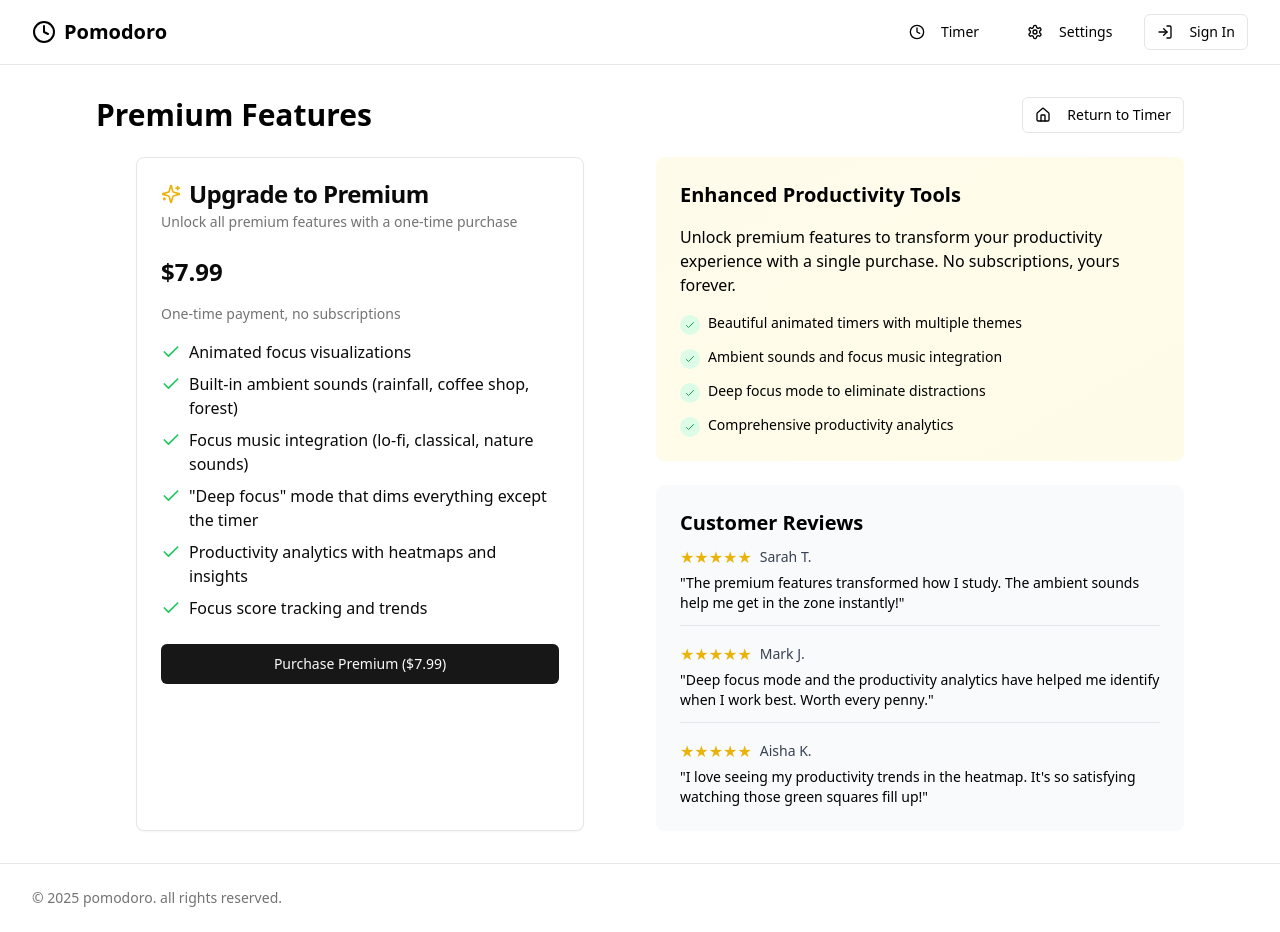
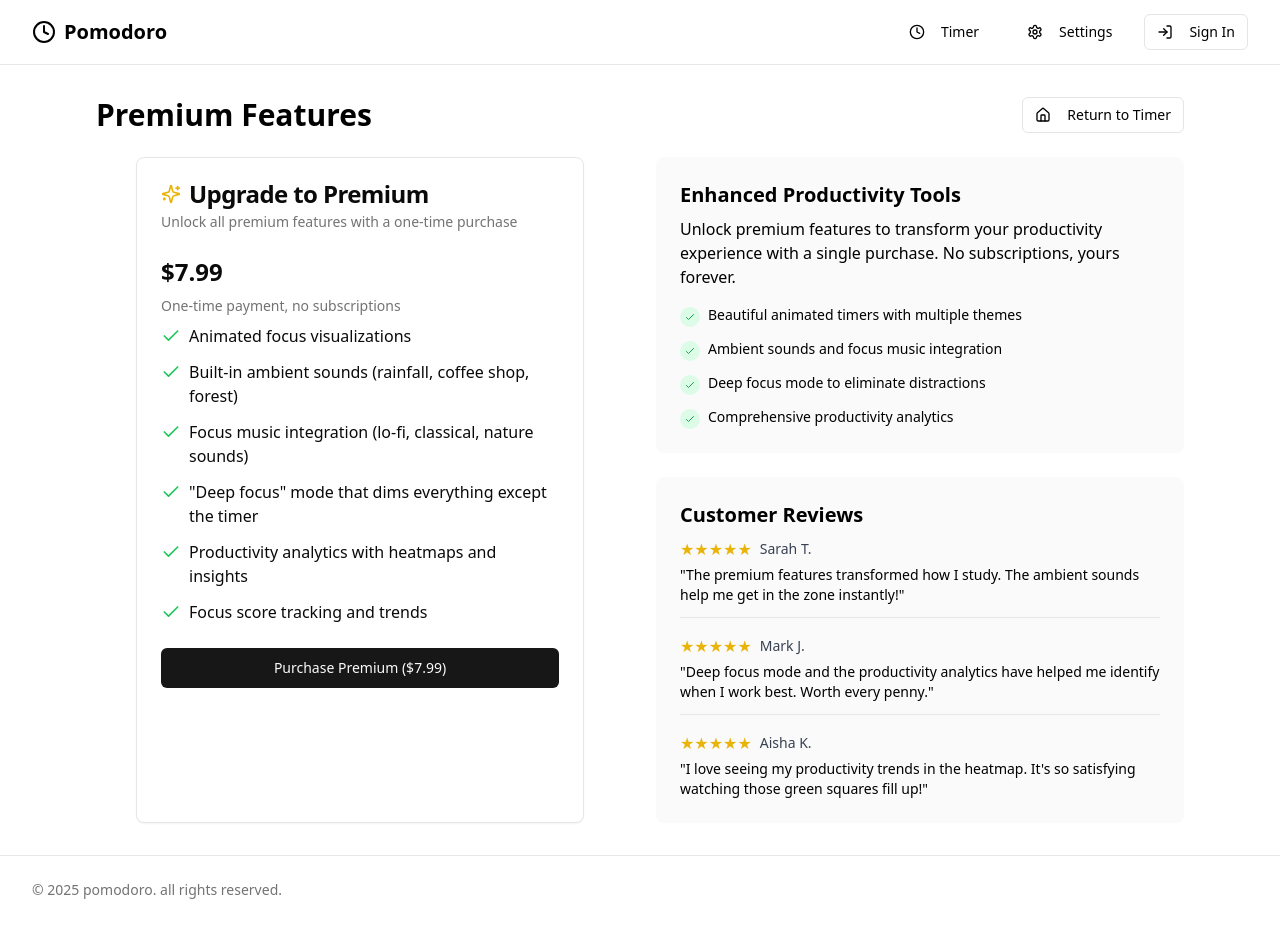
Before and after one commit to abdiel-vega/pomodoro_timer, a Next.js app: page /premium in a window 1280 px wide. Built offline with nearby package versions, Linux system fonts and the light colour scheme; no server answers.

Commit message:
small changes

```diff
--- a/app/premium/page.tsx
+++ b/app/premium/page.tsx
@@ -36,10 +36,9 @@ export default function PremiumPage() {
         // For non-premium users, just show the purchase component
         <div className="grid grid-cols-1 md:grid-cols-2 gap-8">
           <PremiumPurchase />
-
           <div className="space-y-6">
-            <div className="bg-gradient-to-br from-amber-50 to-yellow-50 rounded-lg p-6">
-              <h2 className="text-xl font-bold mb-4">Enhanced Productivity Tools</h2>
+            <div className="bg-zinc-50 dark:bg-zinc-800 dark:text-gray-100 rounded-lg p-6">
+              <h2 className="text-xl font-bold mb-2 dark:text-white">Enhanced Productivity Tools</h2>
               <p className="mb-4">
                 Unlock premium features to transform your productivity experience with a single purchase. No subscriptions, yours forever.
               </p>
@@ -79,7 +78,7 @@ export default function PremiumPage() {
               </ul>
             </div>
 
-            <div className="bg-slate-50 dark:bg-gray-800 dark:text-gray-100 rounded-lg p-6">
+            <div className="bg-zinc-50 dark:bg-zinc-800 dark:text-gray-100 rounded-lg p-6">
               <h2 className="text-xl font-bold mb-2 dark:text-white">Customer Reviews</h2>
               <div className="space-y-4">
                 <div className="border-b dark:border-gray-700 pb-3">
@@ -129,19 +128,19 @@ export default function PremiumPage() {
           </div>
 
           <Tabs defaultValue="settings">
-            <TabsList className="w-full border-b pb-0">
+            <TabsList className="size-14 w-full p-1">
               <TabsTrigger value="settings">Settings</TabsTrigger>
               <TabsTrigger value="analytics">Analytics</TabsTrigger>
             </TabsList>
 
-            <TabsContent value="settings" className="mt-6">
+            <TabsContent value="settings" className="m-3">
               <div className="grid grid-cols-1 md:grid-cols-2 gap-6">
                 <SoundControls />
                 <DeepFocusMode />
               </div>
             </TabsContent>
 
-            <TabsContent value="analytics" className="mt-6">
+            <TabsContent value="analytics" className="m-3">
               <div className="grid grid-cols-1 lg:grid-cols-2 gap-6">
                 <div className="space-y-6">
                   <ProductivityHeatmap />
--- a/components/premium/premium-purchase.tsx
+++ b/components/premium/premium-purchase.tsx
@@ -66,11 +66,11 @@ export default function PremiumPurchase() {
         </CardDescription>
       </CardHeader>
       <CardContent>
-        <div className="space-y-4">
+        <div className="space-y-2">
           <p className="text-2xl font-bold">$7.99</p>
           <p className="text-sm text-muted-foreground">One-time payment, no subscriptions</p>
 
-          <div className="space-y-2">
+          <div className="space-y-3">
             <div className="flex items-start gap-2">
               <Check className="h-5 w-5 text-green-500 mt-0.5 flex-shrink-0" />
               <p>Animated focus visualizations</p>
```
